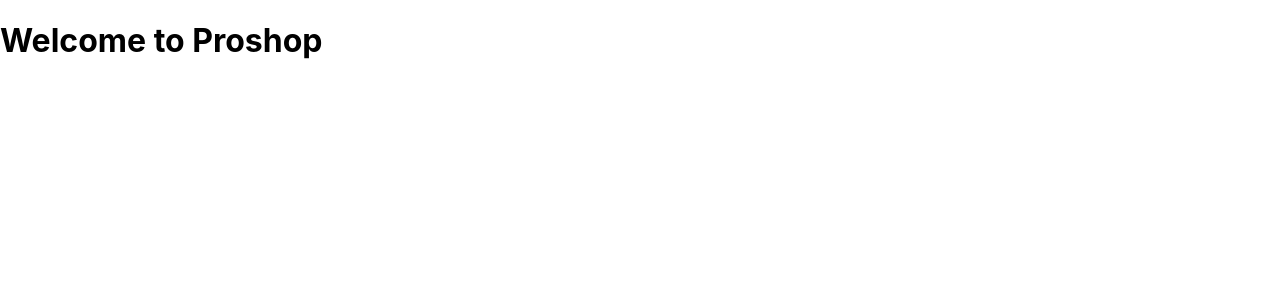
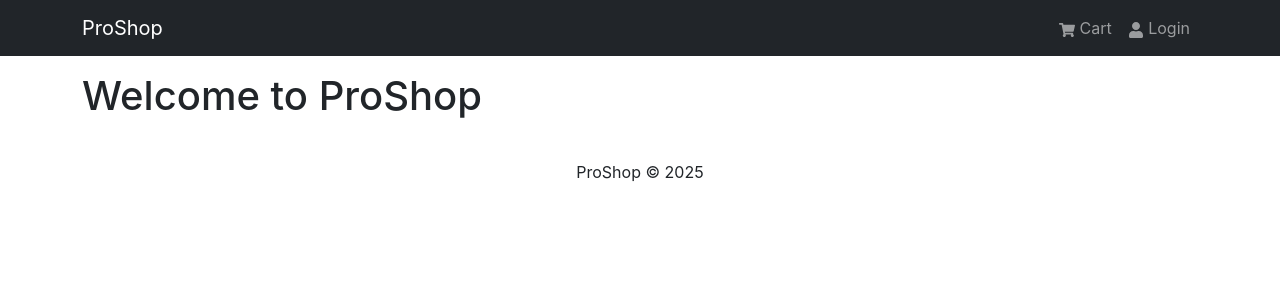
Before and after one commit to CatLe2003/proshop, a React (Create React App) app in the folder frontend/: page / in a window 1280 px wide. Shown: the top 300 px of the page. Built offline with nearby package versions, Linux system fonts and the light colour scheme.

Commit message:
Add Header and Footer components

```diff
--- a/frontend/package.json
+++ b/frontend/package.json
@@ -7,8 +7,11 @@
     "@testing-library/jest-dom": "^6.6.3",
     "@testing-library/react": "^16.3.0",
     "@testing-library/user-event": "^13.5.0",
+    "bootstrap": "^5.3.5",
     "react": "^19.1.0",
+    "react-bootstrap": "^2.10.9",
     "react-dom": "^19.1.0",
+    "react-icons": "^5.5.0",
     "react-scripts": "5.0.1",
     "web-vitals": "^2.1.4"
   },
--- a/frontend/src/App.js
+++ b/frontend/src/App.js
@@ -1,8 +1,20 @@
 import React from 'react'
+import Header from './components/Header'
+import Footer from './components/Footer'
+
+import { Container } from 'react-bootstrap'
 
 const App = () => {
   return (
-    <h1>Welcome to Proshop</h1>
+    <>
+      <Header/>
+      <main className='py-3'>
+        <Container>
+          <h1>Welcome to ProShop</h1>
+        </Container>
+      </main>
+      <Footer/>
+    </>
   )
 }
 
--- /dev/null
+++ b/frontend/src/components/Footer.jsx
@@ -0,0 +1,19 @@
+import React from 'react'
+import { Container, Row, Col } from 'react-bootstrap'
+const Footer = () => {
+  const currentYear = new Date().getFullYear();
+
+  return (
+    <footer>
+        <Container>
+            <Row>
+                <Col className='text-center py-3'>
+                <p> ProShop &copy; {currentYear} </p>
+                </Col>
+            </Row>
+        </Container>
+    </footer>
+  )
+}
+
+export default Footer
--- /dev/null
+++ b/frontend/src/components/Header.jsx
@@ -0,0 +1,24 @@
+import React from 'react'
+import { Navbar, Nav, Container } from 'react-bootstrap';
+import { FaShoppingCart, FaUser } from 'react-icons/fa'
+
+const Header = () => {
+  return (
+    <header>
+        <Navbar bg='dark' variant='dark' expand='md' collapseOnSelect>
+            <Container>
+                <Navbar.Brand href='/'>ProShop</Navbar.Brand>
+                <Navbar.Toggle aria-controls='basic-navbar-nav'/>
+                <Navbar.Collapse id='basic-navbar-nav'>
+                    <Nav className='ms-auto'>
+                        <Nav.Link href='/cart'><FaShoppingCart/> Cart </Nav.Link>
+                        <Nav.Link href='/login'><FaUser/> Login </Nav.Link>
+                    </Nav>
+                </Navbar.Collapse>
+            </Container>
+        </Navbar>
+    </header>
+  )
+}
+
+export default Header
--- a/frontend/src/index.js
+++ b/frontend/src/index.js
@@ -1,5 +1,6 @@
 import React from 'react';
 import ReactDOM from 'react-dom/client';
+import 'bootstrap/dist/css/bootstrap.min.css'
 import './index.css';
 import App from './App';
 import reportWebVitals from './reportWebVitals';
```
Also changed, not shown: 1 other file (tests, documents, lock files or other folders).
